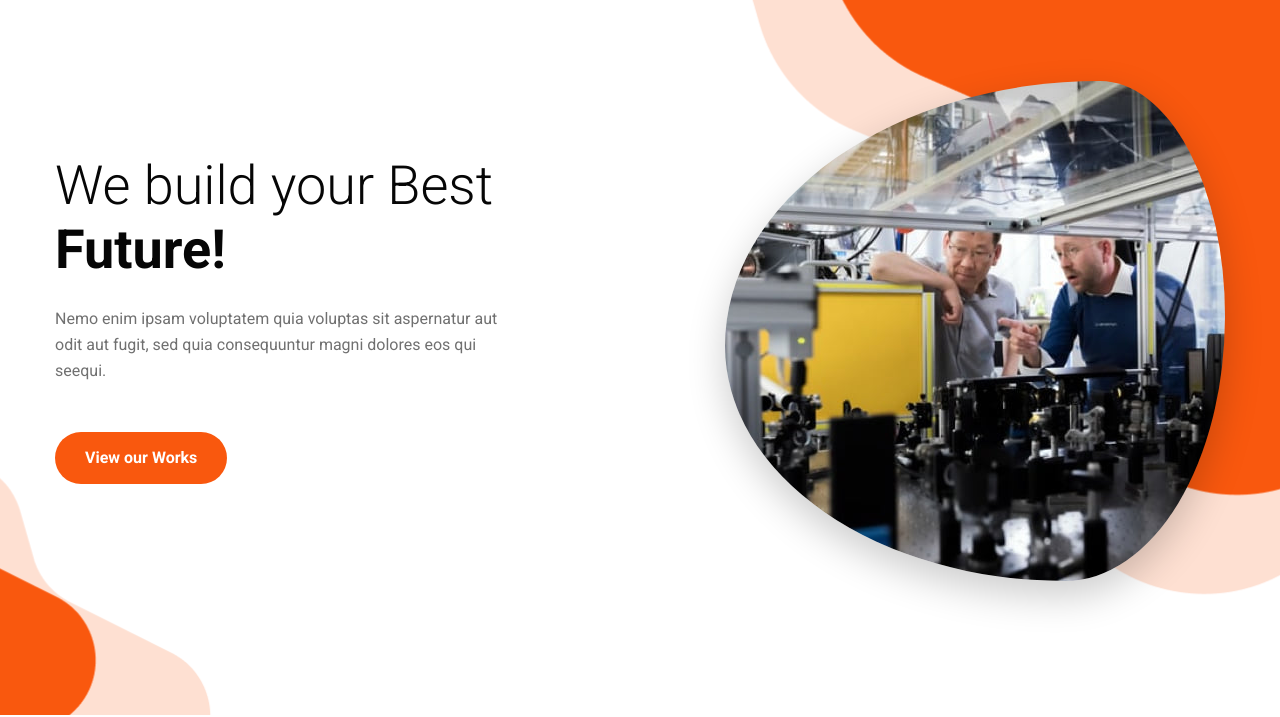
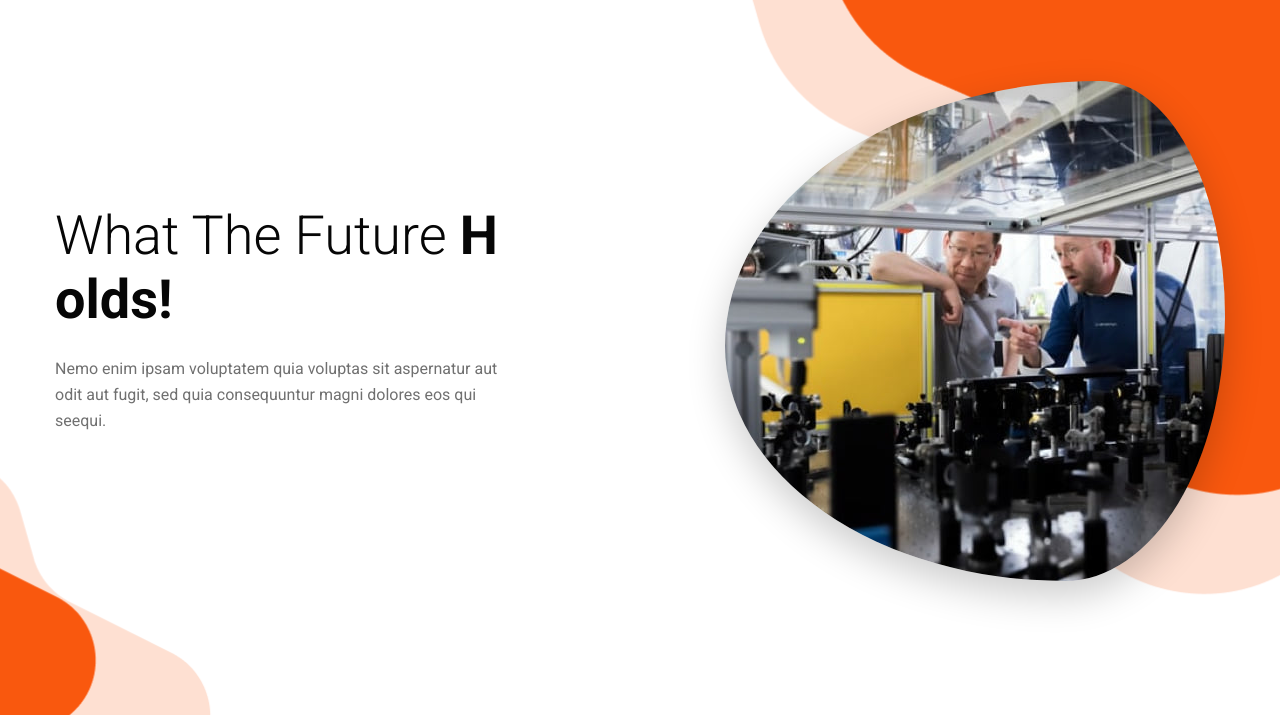
Before and after one commit to aaron027/qscengineering, a plain HTML site: page index.html in a window 1280 px wide. Shown: the part 101-818 px from the top of the page. Drawn offline with Linux system fonts and the light colour scheme.

Commit message:
Update index.html

```diff
--- a/index.html
+++ b/index.html
@@ -97,14 +97,14 @@
             <div class="container pt-5 pb-md-4">
                 <div class="row align-items-center">
                     <div class="col-lg-5 col-md-6 pt-md-0 pt-4">
-                        <h3 class="mb-sm-4 mb-3 title">We build your
-                            Best <span class="d-block-res">F<span class="type-js"><span
-                                        class="text-js">uture!</span></span></span></h3>
+                        <h3 class="mb-sm-4 mb-3 title">What The Future
+                            <span class="d-block-res">H<span class="type-js"><span
+                                        class="text-js">olds!</span></span></span></h3>
                         <p>Nemo enim ipsam voluptatem quia voluptas sit aspernatur aut odit aut fugit, sed
                             quia consequuntur magni dolores eos qui seequi.</p>
-                        <div class="mt-md-5 mt-4 mb-lg-0 mb-4">
+<!--                         <div class="mt-md-5 mt-4 mb-lg-0 mb-4">
                             <a class="btn btn-style" href="services.html">View our Works</a>
-                        </div>
+                        </div> -->
                     </div>
                     <div class="col-md-6 banner-right mt-lg-4 mt-0 text-right offset-lg-1">
                         <img class="img-fluid" src="assets/images/banner2.jpg" alt=" ">
```
